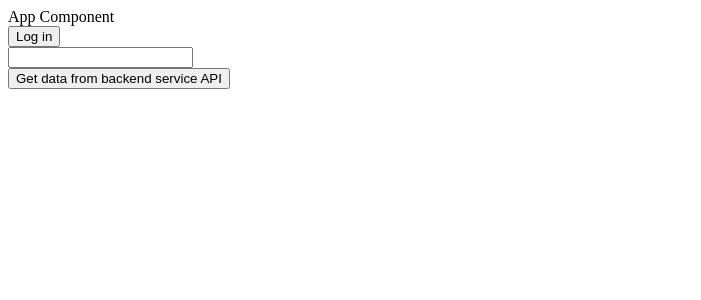
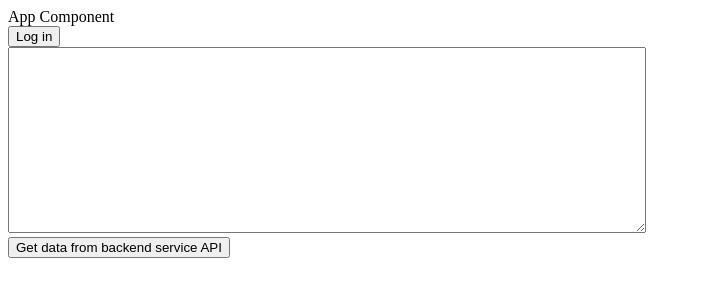
Before and after one commit to lijo2/angularspa, an Angular app: page / in a window 1280 px wide. Shown: the top 300 px of the page, without its empty margins (0-701 px from the left). Built offline with nearby package versions, Linux system fonts and the light colour scheme.

Commit message:
integrate with spring boot api

```diff
--- a/src/app/app.component.html
+++ b/src/app/app.component.html
@@ -2,7 +2,7 @@
 <div class="content" role="main">
 <div>App Component</div>
 <div><button (click)="onLogin()">Log in</button></div>
-<div><input type="text" [formControl]="textField"></div>
+<div><textarea style="width: 50%;" rows="12" [formControl]="textField"></textarea></div>
 <div><button (click)="onClick()">Get data from backend service API</button></div>
 </div>
 
--- a/src/app/app.component.ts
+++ b/src/app/app.component.ts
@@ -1,5 +1,6 @@
 import { Component } from '@angular/core';
 import {FormControl} from '@angular/forms';
+import { HttpClient } from '@angular/common/http';
 
 @Component({
   selector: 'app-root',
@@ -10,10 +11,14 @@ export class AppComponent {
   title = 'angularspa';
   textField = new FormControl('');
 
+  constructor(private http: HttpClient) {}
+
   onClick() {
     console.log('call backend api to get data');
-    console.log(this.textField.value);
-    this.textField.setValue( 'new value');
+    const str = this.textField.value;
+    this.http.get('https://springapitestli.azurewebsites.net/jsonapi/' + str).subscribe((resp) => {
+      this.textField.setValue(JSON.stringify(resp));
+    });
   }
 
   onLogin() {
--- a/src/app/app.module.ts
+++ b/src/app/app.module.ts
@@ -3,7 +3,8 @@ import { NgModule } from '@angular/core';
 
 import { AppRoutingModule } from './app-routing.module';
 import { AppComponent } from './app.component';
-import {ReactiveFormsModule} from '@angular/forms';
+import { ReactiveFormsModule } from '@angular/forms';
+import { HttpClientModule } from '@angular/common/http';
 
 @NgModule({
   declarations: [
@@ -12,7 +13,8 @@ import {ReactiveFormsModule} from '@angular/forms';
   imports: [
     BrowserModule,
     ReactiveFormsModule,
-    AppRoutingModule
+    AppRoutingModule,
+    HttpClientModule
   ],
   providers: [],
   bootstrap: [AppComponent]
```
Also changed, not shown: 11 other files (tests, documents, lock files or other folders).
